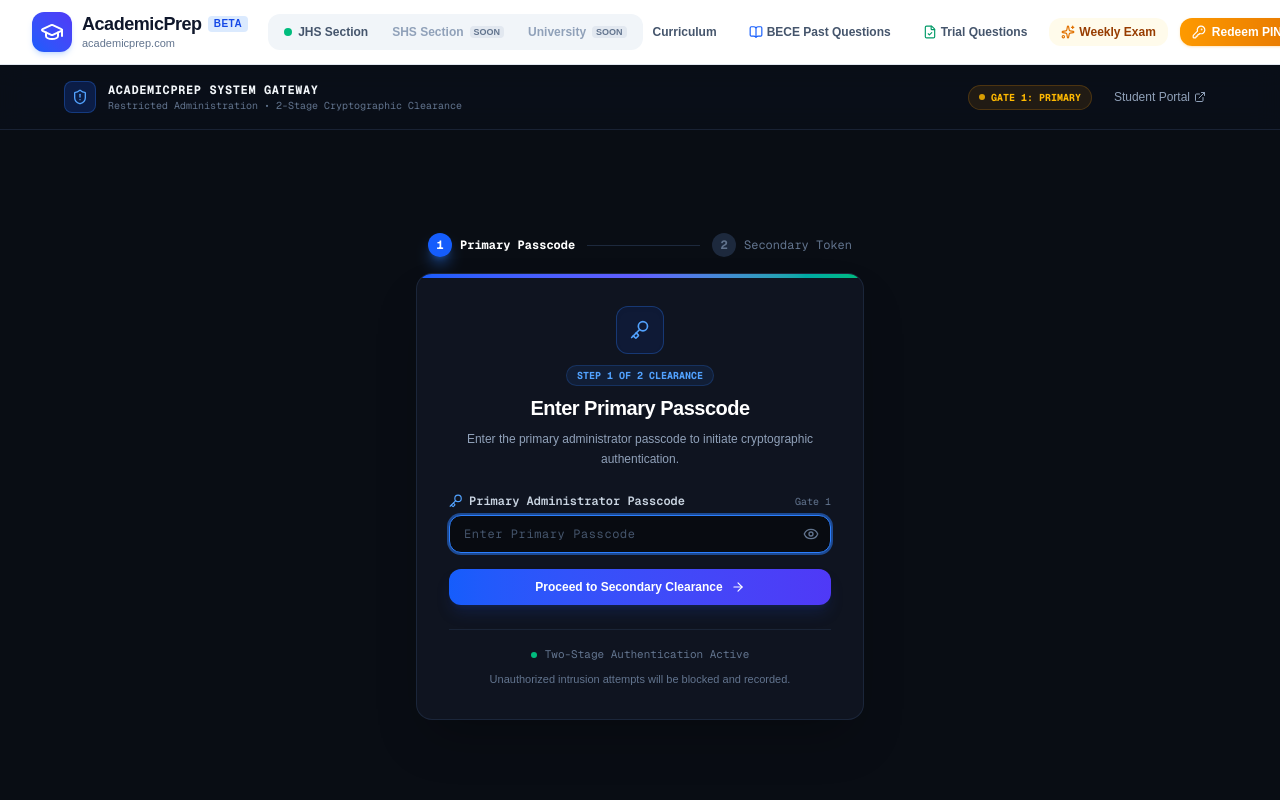
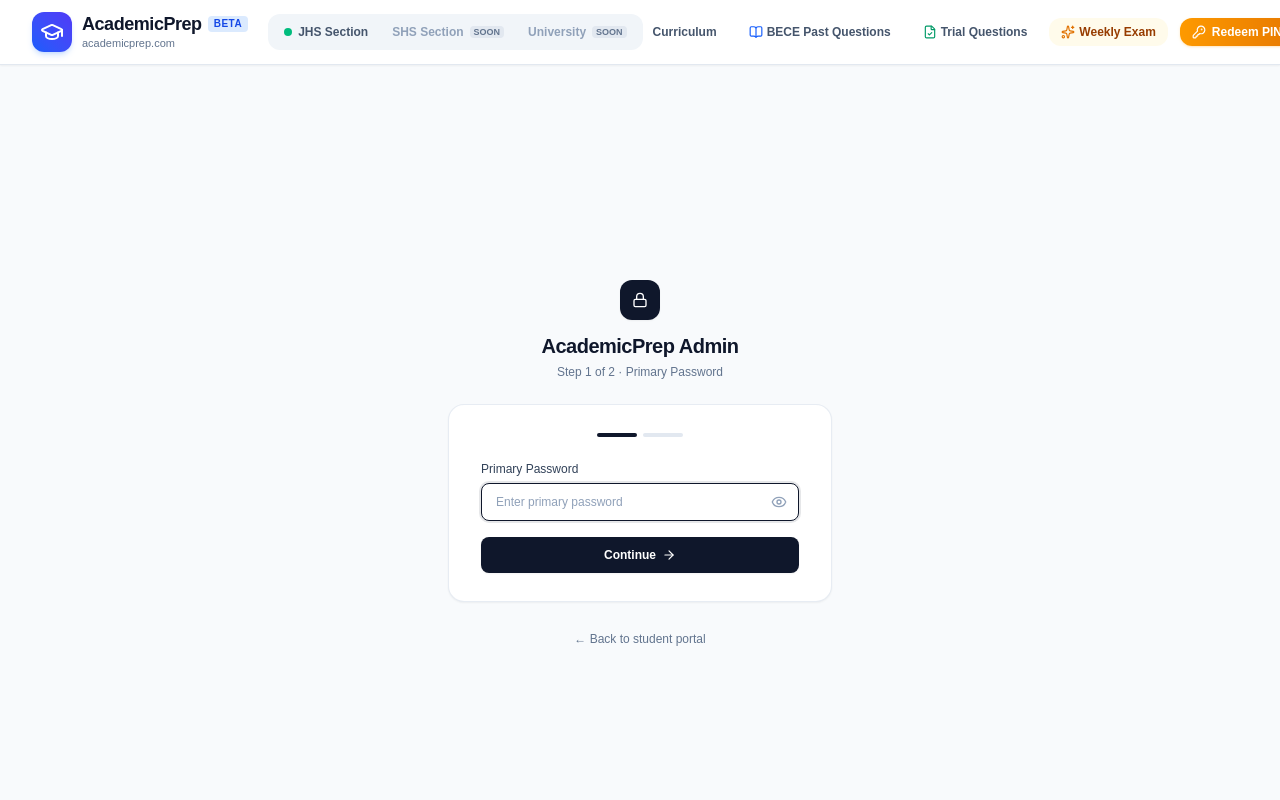
Before and after one commit to leo3276/AcademicPrep, a Next.js app: page /admin in a window 1280 px wide. Shown: the top 800 px of the page. Built offline with nearby package versions, Linux system fonts and the light colour scheme.

Commit message:
style(admin): streamline admin sign in to clean, minimalist executive aesthetic

```diff
--- a/app/admin/page.tsx
+++ b/app/admin/page.tsx
@@ -153,12 +153,12 @@ export default function AdminDashboardPage() {
   const handleVerifyPrimary = (e: React.FormEvent) => {
     e.preventDefault();
     if (!primaryPin.trim()) {
-      setAuthError('Please enter your Primary Administrator Passcode.');
+      setAuthError('Please enter your primary password.');
       return;
     }
     const isValid = verifyPrimaryPin(primaryPin.trim());
     if (!isValid) {
-      setAuthError('Access Denied: Incorrect Primary Passcode.');
+      setAuthError('Incorrect primary password. Please try again.');
     } else {
       setAuthError(null);
       setAuthStep('secondary');
@@ -168,12 +168,12 @@ export default function AdminDashboardPage() {
   const handleVerifySecondary = (e: React.FormEvent) => {
     e.preventDefault();
     if (!secondaryPin.trim()) {
-      setAuthError('Please enter your Secondary Security Token.');
+      setAuthError('Please enter your secondary password.');
       return;
     }
     const isValid = verifySecondaryPin(secondaryPin.trim());
     if (!isValid) {
-      setAuthError('Access Denied: Incorrect Secondary Security Token.');
+      setAuthError('Incorrect secondary password. Please try again.');
     } else {
       setAuthError(null);
       loginAdmin(primaryPin.trim(), secondaryPin.trim());
@@ -186,127 +186,52 @@ export default function AdminDashboardPage() {
   const handleUpdateKeys = (e: React.FormEvent) => {
     e.preventDefault();
     if (!editPrimaryPin.trim() || !editSecondaryPin.trim()) {
-      setSecurityModalMsg('Both primary passcode and secondary token are required.');
+      setSecurityModalMsg('Both primary and secondary passwords are required.');
       return;
     }
     const ok = updateAdminPins(editPrimaryPin.trim(), editSecondaryPin.trim());
     if (ok) {
-      setSecurityModalMsg('Security credentials successfully updated!');
+      setSecurityModalMsg('Passwords successfully updated!');
       setTimeout(() => {
         setShowSecurityModal(false);
         setSecurityModalMsg(null);
-      }, 2000);
+      }, 1500);
     } else {
-      setSecurityModalMsg('Failed to update credentials.');
+      setSecurityModalMsg('Failed to update passwords.');
     }
   };
 
-  // DEDICATED RESTRICTED SECURITY GATEWAY (Sequential 2-Stage Clearance)
+  // MINIMALIST TWO-STEP SIGN IN (Clean, Understated Executive Style)
   if (!isAdmin) {
     return (
-      <div className="min-h-screen bg-[#090D14] flex flex-col justify-between text-slate-200 selection:bg-blue-600 selection:text-white">
-        {/* Top Security Banner */}
-        <header className="border-b border-slate-800/80 bg-[#0B0F19]/80 backdrop-blur-md px-6 py-4">
-          <div className="max-w-6xl mx-auto flex items-center justify-between">
-            <div className="flex items-center gap-3">
-              <div className="w-8 h-8 rounded-lg bg-blue-600/20 border border-blue-500/30 flex items-center justify-center text-blue-400">
-                <ShieldAlert className="w-4 h-4" />
-              </div>
-              <div>
-                <span className="text-xs font-bold tracking-wider text-slate-100 uppercase block font-mono">
-                  AcademicPrep System Gateway
-                </span>
-                <span className="text-[10px] text-slate-500 block font-mono">
-                  Restricted Administration • 2-Stage Cryptographic Clearance
-                </span>
-              </div>
-            </div>
-
-            <div className="flex items-center gap-3">
-              <span className="inline-flex items-center gap-1.5 px-2.5 py-1 rounded-full text-[10px] font-bold font-mono uppercase bg-amber-500/10 border border-amber-500/20 text-amber-400">
-                <span className="w-1.5 h-1.5 rounded-full bg-amber-400 animate-pulse" />
-                {authStep === 'primary' ? 'Gate 1: Primary' : 'Gate 2: Secondary'}
-              </span>
-              <Link
-                href="/jhs"
-                className="text-xs text-slate-400 hover:text-slate-200 transition flex items-center gap-1 px-2.5 py-1 rounded-lg hover:bg-slate-800/60"
-              >
-                <span>Student Portal</span>
-                <ExternalLink className="w-3 h-3" />
-              </Link>
-            </div>
-          </div>
-        </header>
-
-        {/* Central Lock Panel */}
-        <main className="flex-1 flex items-center justify-center p-4 sm:p-6">
-          <div className="w-full max-w-md space-y-4">
-            {/* Step Progress Indicators */}
-            <div className="flex items-center justify-between px-3">
-              <div className="flex items-center gap-2">
-                <span className={`w-6 h-6 rounded-full flex items-center justify-center text-xs font-bold font-mono transition ${
-                  authStep === 'primary'
-                    ? 'bg-blue-600 text-white shadow-lg shadow-blue-500/50'
-                    : 'bg-emerald-600 text-white'
-                }`}>
-                  {authStep === 'secondary' ? '✓' : '1'}
-                </span>
-                <span className={`text-xs font-mono ${
-                  authStep === 'primary' ? 'text-white font-bold' : 'text-emerald-400 font-medium'
-                }`}>
-                  Primary Passcode
-                </span>
-              </div>
-
-              <div className="flex-1 mx-3 h-px bg-slate-800" />
-
-              <div className="flex items-center gap-2">
-                <span className={`w-6 h-6 rounded-full flex items-center justify-center text-xs font-bold font-mono transition ${
-                  authStep === 'secondary'
-                    ? 'bg-emerald-600 text-white shadow-lg shadow-emerald-500/50'
-                    : 'bg-slate-800 text-slate-500'
-                }`}>
-                  2
-                </span>
-                <span className={`text-xs font-mono ${
-                  authStep === 'secondary' ? 'text-white font-bold' : 'text-slate-500'
-                }`}>
-                  Secondary Token
-                </span>
-              </div>
-            </div>
-
-            {/* Security Box */}
-            <div className="bg-[#0F1420] border border-slate-800/90 rounded-2xl shadow-2xl p-6 sm:p-8 space-y-6 relative overflow-hidden">
-              <div className="absolute top-0 left-0 right-0 h-1 bg-gradient-to-r from-blue-600 via-indigo-500 to-emerald-500" />
-
-              {/* STAGE 1: PRIMARY PASSCODE */}
+      <div className="min-h-screen bg-slate-50 flex flex-col justify-center py-12 px-4 sm:px-6 lg:px-8">
+        <div className="sm:mx-auto sm:w-full sm:max-w-md text-center mb-6">
+          <div className="w-10 h-10 rounded-xl bg-slate-900 text-white flex items-center justify-center mx-auto mb-3 shadow-xs">
+            <Lock className="w-4 h-4" />
+          </div>
+          <h1 className="text-xl font-semibold text-slate-900 tracking-tight">
+            AcademicPrep Admin
+          </h1>
+          <p className="text-xs text-slate-500 mt-1">
+            {authStep === 'primary' ? 'Step 1 of 2 · Primary Password' : 'Step 2 of 2 · Secondary Password'}
+          </p>
+        </div>
+
+        <div className="sm:mx-auto sm:w-full sm:max-w-sm">
+          <div className="bg-white py-7 px-6 sm:px-8 rounded-2xl border border-slate-200/80 shadow-xs space-y-5">
+            {/* Minimalist step progress bar */}
+            <div className="flex items-center gap-1.5 justify-center pb-1">
+              <span className="w-10 h-1 rounded-full bg-slate-900 transition-colors" />
+              <span className={`w-10 h-1 rounded-full transition-colors ${authStep === 'secondary' ? 'bg-slate-900' : 'bg-slate-200'}`} />
+            </div>
+
+            {/* STAGE 1: Primary Password */}
             {authStep === 'primary' && (
-                <div className="space-y-6">
-                  <div className="text-center space-y-2">
-                    <div className="w-12 h-12 rounded-xl bg-blue-600/10 border border-blue-500/30 flex items-center justify-center mx-auto text-blue-400 shadow-inner">
-                      <Key className="w-5 h-5" />
-                    </div>
-                    <div className="inline-block px-2.5 py-0.5 rounded-full text-[10px] font-bold font-mono uppercase bg-blue-500/10 text-blue-400 border border-blue-500/20">
-                      Step 1 of 2 Clearance
-                    </div>
-                    <h1 className="text-xl font-bold text-white tracking-tight">
-                      Enter Primary Passcode
-                    </h1>
-                    <p className="text-xs text-slate-400 leading-relaxed max-w-sm mx-auto">
-                      Enter the primary administrator passcode to initiate cryptographic authentication.
-                    </p>
-                  </div>
-
               <form onSubmit={handleVerifyPrimary} className="space-y-4">
-                    <div className="space-y-1.5">
-                      <div className="flex items-center justify-between">
-                        <label className="text-xs font-semibold text-slate-300 flex items-center gap-1.5 font-mono">
-                          <Key className="w-3.5 h-3.5 text-blue-400" />
-                          <span>Primary Administrator Passcode</span>
+                <div>
+                  <label className="block text-xs font-medium text-slate-700 mb-1.5">
+                    Primary Password
                   </label>
-                        <span className="text-[10px] text-slate-500 font-mono">Gate 1</span>
-                      </div>
                   <div className="relative">
                     <input
                       type={showPrimaryPin ? 'text' : 'password'}
@@ -315,68 +240,43 @@ export default function AdminDashboardPage() {
                         setPrimaryPin(e.target.value);
                         setAuthError(null);
                       }}
-                          placeholder="Enter Primary Passcode"
-                          className="w-full bg-[#080B11] border border-slate-700/80 rounded-xl px-3.5 py-2.5 text-xs text-white placeholder-slate-600 font-mono tracking-wider focus:outline-hidden focus:ring-2 focus:ring-blue-500/50 focus:border-blue-500 transition"
+                      placeholder="Enter primary password"
+                      className="w-full bg-white border border-slate-300 rounded-lg px-3.5 py-2.5 text-xs text-slate-900 placeholder:text-slate-400 focus:outline-hidden focus:ring-2 focus:ring-slate-900/10 focus:border-slate-900 transition pr-10"
                       autoFocus
                     />
                     <button
                       type="button"
                       onClick={() => setShowPrimaryPin(!showPrimaryPin)}
-                          className="absolute right-3 top-1/2 -translate-y-1/2 text-slate-500 hover:text-slate-300 transition"
+                      className="absolute right-3 top-1/2 -translate-y-1/2 text-slate-400 hover:text-slate-600 transition"
                       tabIndex={-1}
                     >
                       {showPrimaryPin ? <EyeOff className="w-4 h-4" /> : <Eye className="w-4 h-4" />}
                     </button>
                   </div>
-                    </div>
-
                   {authError && (
-                      <div className="p-3 rounded-xl bg-rose-500/10 border border-rose-500/30 text-rose-300 text-xs flex items-center gap-2">
-                        <AlertCircle className="w-4 h-4 text-rose-400 shrink-0" />
-                        <span>{authError}</span>
-                      </div>
-                    )}
+                    <p className="text-xs text-rose-600 mt-2 font-medium">
+                      {authError}
+                    </p>
+                  )}
+                </div>
 
                 <button
                   type="submit"
-                      className="w-full py-2.5 px-4 bg-gradient-to-r from-blue-600 to-indigo-600 hover:from-blue-500 hover:to-indigo-500 text-white font-semibold text-xs rounded-xl shadow-lg shadow-blue-900/30 transition flex items-center justify-center gap-2 cursor-pointer"
-                    >
-                      <span>Proceed to Secondary Clearance</span>
+                  className="w-full py-2.5 px-4 bg-slate-900 hover:bg-slate-800 text-white text-xs font-semibold rounded-lg transition shadow-xs flex items-center justify-center gap-1.5 cursor-pointer"
+                >
+                  <span>Continue</span>
                   <ArrowRight className="w-3.5 h-3.5" />
                 </button>
               </form>
-                </div>
-              )}
-
-              {/* STAGE 2: SECONDARY TOKEN */}
+            )}
+
+            {/* STAGE 2: Secondary Password */}
             {authStep === 'secondary' && (
-                <div className="space-y-6">
-                  <div className="text-center space-y-2">
-                    <div className="w-12 h-12 rounded-xl bg-emerald-600/10 border border-emerald-500/30 flex items-center justify-center mx-auto text-emerald-400 shadow-inner">
-                      <ShieldCheck className="w-5 h-5" />
-                    </div>
-                    <div className="inline-flex items-center gap-1.5 px-2.5 py-0.5 rounded-full text-[10px] font-bold font-mono uppercase bg-emerald-500/10 text-emerald-400 border border-emerald-500/20">
-                      <span>✓ Primary Verified</span>
-                      <span>•</span>
-                      <span>Step 2 of 2</span>
-                    </div>
-                    <h1 className="text-xl font-bold text-white tracking-tight">
-                      Enter Secondary Security Token
-                    </h1>
-                    <p className="text-xs text-slate-400 leading-relaxed max-w-sm mx-auto">
-                      Primary key verified. Now enter your secret secondary authorization token to unlock the console.
-                    </p>
-                  </div>
-
               <form onSubmit={handleVerifySecondary} className="space-y-4">
-                    <div className="space-y-1.5">
-                      <div className="flex items-center justify-between">
-                        <label className="text-xs font-semibold text-slate-300 flex items-center gap-1.5 font-mono">
-                          <ShieldCheck className="w-3.5 h-3.5 text-emerald-400" />
-                          <span>Secondary Security Token</span>
+                <div>
+                  <label className="block text-xs font-medium text-slate-700 mb-1.5">
+                    Secondary Password
                   </label>
-                        <span className="text-[10px] text-slate-500 font-mono">Gate 2</span>
-                      </div>
                   <div className="relative">
                     <input
                       type={showSecondaryPin ? 'text' : 'password'}
@@ -385,29 +285,27 @@ export default function AdminDashboardPage() {
                         setSecondaryPin(e.target.value);
                         setAuthError(null);
                       }}
-                          placeholder="Enter Secondary Token"
-                          className="w-full bg-[#080B11] border border-slate-700/80 rounded-xl px-3.5 py-2.5 text-xs text-white placeholder-slate-600 font-mono tracking-wider focus:outline-hidden focus:ring-2 focus:ring-emerald-500/50 focus:border-emerald-500 transition"
+                      placeholder="Enter secondary password"
+                      className="w-full bg-white border border-slate-300 rounded-lg px-3.5 py-2.5 text-xs text-slate-900 placeholder:text-slate-400 focus:outline-hidden focus:ring-2 focus:ring-slate-900/10 focus:border-slate-900 transition pr-10"
                       autoFocus
                     />
                     <button
                       type="button"
                       onClick={() => setShowSecondaryPin(!showSecondaryPin)}
-                          className="absolute right-3 top-1/2 -translate-y-1/2 text-slate-500 hover:text-slate-300 transition"
+                      className="absolute right-3 top-1/2 -translate-y-1/2 text-slate-400 hover:text-slate-600 transition"
                       tabIndex={-1}
                     >
                       {showSecondaryPin ? <EyeOff className="w-4 h-4" /> : <Eye className="w-4 h-4" />}
                     </button>
                   </div>
-                    </div>
-
                   {authError && (
-                      <div className="p-3 rounded-xl bg-rose-500/10 border border-rose-500/30 text-rose-300 text-xs flex items-center gap-2">
-                        <AlertCircle className="w-4 h-4 text-rose-400 shrink-0" />
-                        <span>{authError}</span>
-                      </div>
-                    )}
-
-                    <div className="grid grid-cols-3 gap-2">
+                    <p className="text-xs text-rose-600 mt-2 font-medium">
+                      {authError}
+                    </p>
+                  )}
+                </div>
+
+                <div className="flex items-center gap-2 pt-1">
                   <button
                     type="button"
                     onClick={() => {
@@ -415,41 +313,31 @@ export default function AdminDashboardPage() {
                       setAuthError(null);
                       setSecondaryPin('');
                     }}
-                        className="py-2.5 px-3 rounded-xl border border-slate-700 hover:border-slate-600 text-slate-400 hover:text-slate-200 text-xs font-semibold transition"
-                      >
-                        ← Back
-                      </button>
-
+                    className="w-1/3 py-2.5 px-3 border border-slate-200 text-slate-600 hover:text-slate-900 hover:bg-slate-50 text-xs font-medium rounded-lg transition"
+                  >
+                    Back
+                  </button>
                   <button
                     type="submit"
-                        className="col-span-2 py-2.5 px-4 bg-gradient-to-r from-emerald-600 to-teal-600 hover:from-emerald-500 hover:to-teal-500 text-white font-semibold text-xs rounded-xl shadow-lg shadow-emerald-900/30 transition flex items-center justify-center gap-2 cursor-pointer"
-                      >
-                        <ShieldCheck className="w-4 h-4" />
-                        <span>Unlock Console</span>
+                    className="w-2/3 py-2.5 px-4 bg-slate-900 hover:bg-slate-800 text-white text-xs font-semibold rounded-lg transition shadow-xs flex items-center justify-center gap-1.5 cursor-pointer"
+                  >
+                    <span>Sign In</span>
+                    <ArrowRight className="w-3.5 h-3.5" />
                   </button>
                 </div>
               </form>
-                </div>
-              )}
-
-              {/* Security Policy Footer Note */}
-              <div className="pt-4 border-t border-slate-800/80 text-[11px] text-slate-500 space-y-2 text-center">
-                <div className="flex items-center justify-center gap-2 font-mono">
-                  <span className="w-1.5 h-1.5 rounded-full bg-emerald-500" />
-                  <span>Two-Stage Authentication Active</span>
-                </div>
-                <p>
-                  Unauthorized intrusion attempts will be blocked and recorded.
+            )}
+          </div>
+
+          <p className="text-center mt-6">
+            <Link
+              href="/jhs"
+              className="text-xs text-slate-500 hover:text-slate-800 transition"
+            >
+              ← Back to student portal
+            </Link>
           </p>
         </div>
-            </div>
-          </div>
-        </main>
-
-        {/* Global Footer */}
-        <footer className="border-t border-slate-800/60 bg-[#0B0F19]/50 py-3 text-center text-[11px] text-slate-600 font-mono">
-          AcademicPrep Ghana • Internal Management Infrastructure
-        </footer>
       </div>
     );
   }
```
Lines whose indentation alone changed are shown as unchanged.
